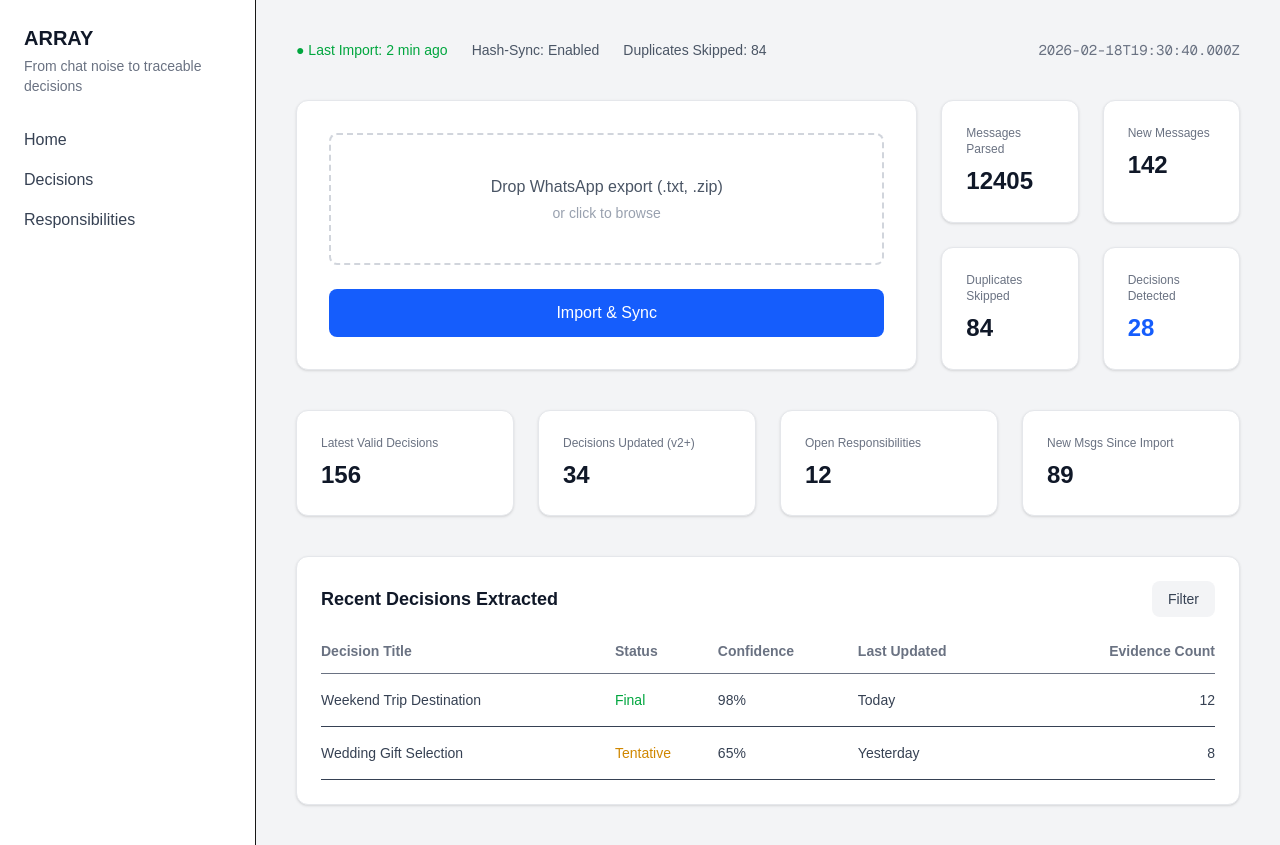
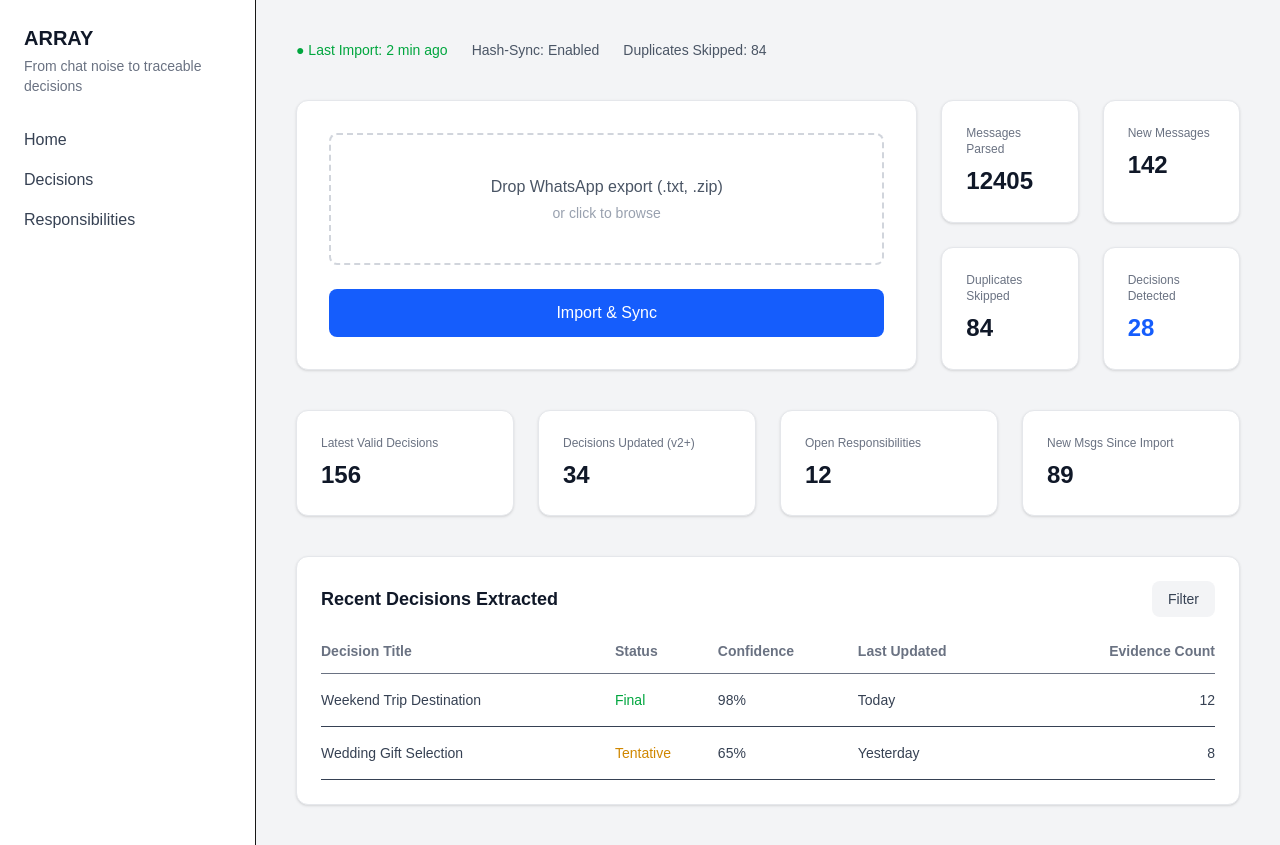
Before and after one commit to angel-sareena-sandeep/array-decisionops, a Next.js app: page /home in a window 1280 px wide. Built offline with nearby package versions, Linux system fonts and the light colour scheme.

Commit message:
Removed timestamp from home page

```diff
--- a/app/(main)/home/page.tsx
+++ b/app/(main)/home/page.tsx
@@ -3,7 +3,7 @@
 import { useEffect, useState } from "react";
 
 export default function HomePage() {
-  const [timeISO, setTimeISO] = useState("");
+
 
   const metrics = [
     { title: "Messages Parsed", value: 12405 },
@@ -38,16 +38,7 @@
     },
   ];
 
-  useEffect(() => {
-    const updateTime = () => {
-      setTimeISO(new Date().toISOString());
-    };
 
-    updateTime();
-    const interval = setInterval(updateTime, 1000);
-
-    return () => clearInterval(interval);
-  }, []);
 
   return (
     <div className="space-y-10">
@@ -59,7 +50,7 @@
           <p>Hash-Sync: Enabled</p>
           <p>Duplicates Skipped: 84</p>
         </div>
-        <p className="font-mono text-gray-500">{timeISO}</p>
+
       </div>
 
       {/* Import + Metrics */}
```
